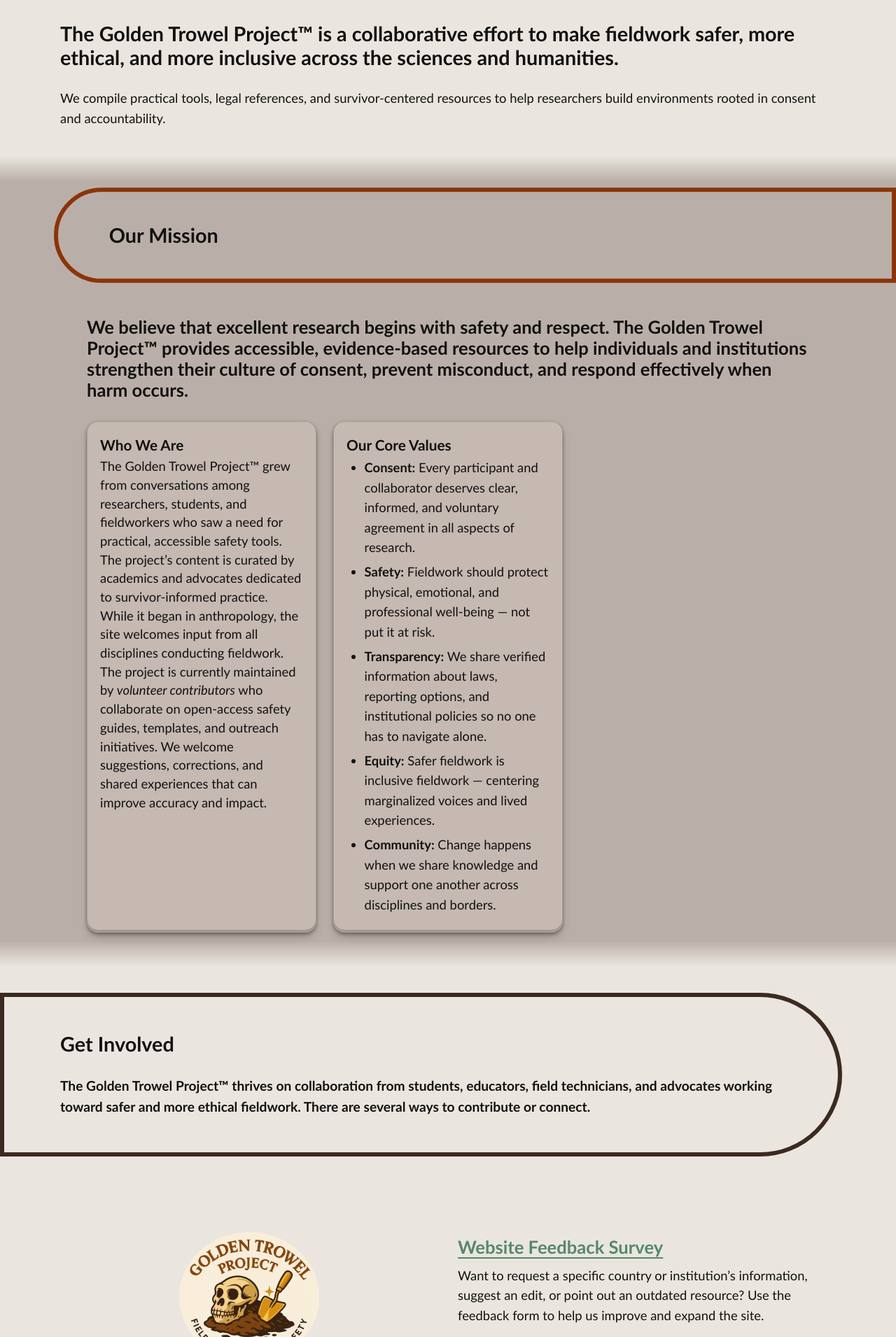
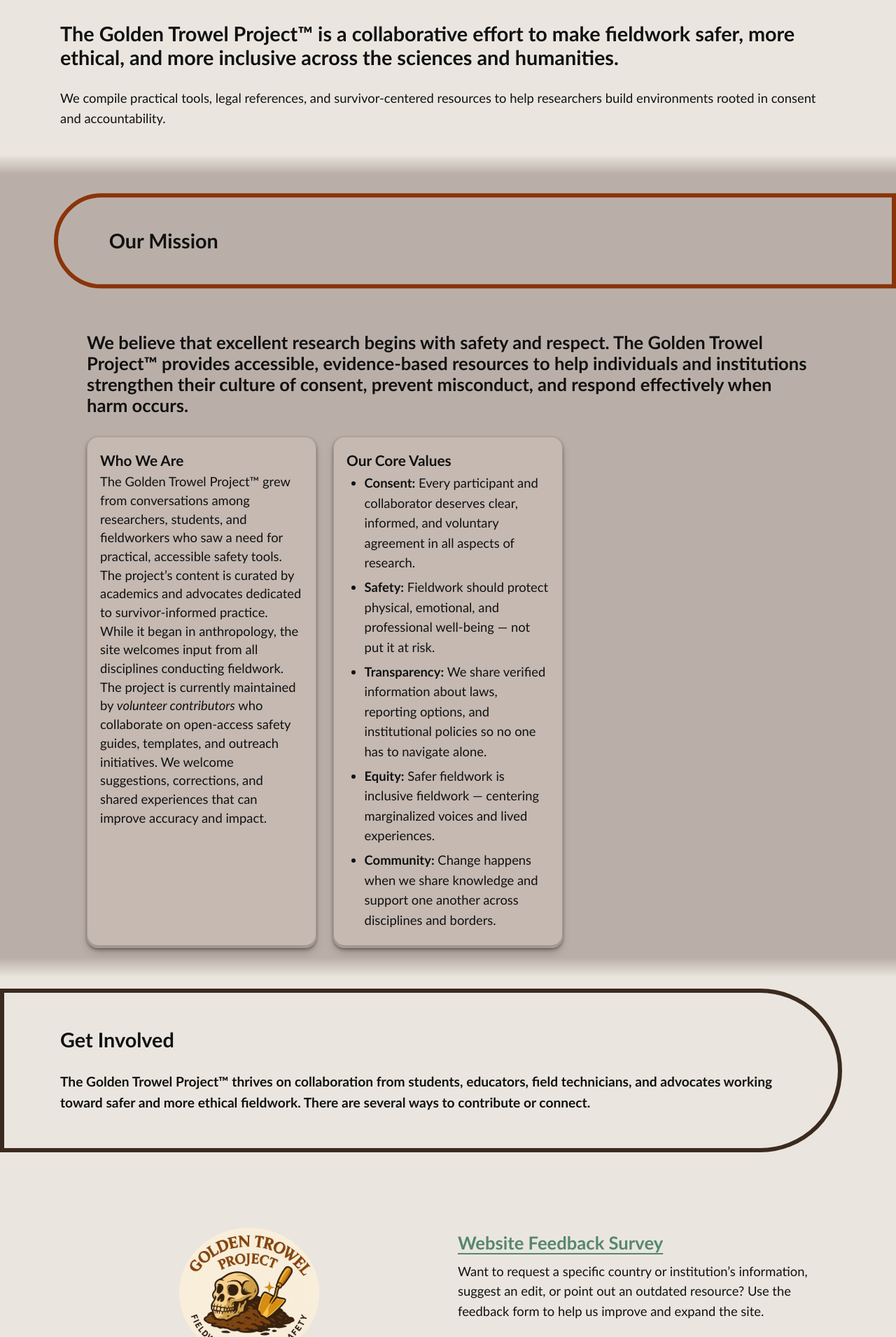
Before and after one commit to AnthroSafetyWarrior/GoldenTrowelProject, a Jekyll site: the page built from _pages/aboutus.html, in a window 1280 px wide. Shown: the part 812-2723 px from the top of the page at 70% size. Built offline with Jekyll 4.4.1, drawn with Linux system fonts in a browser that asks for light colours.

Commit message:
updating name

```diff
--- a/_layouts/default.html
+++ b/_layouts/default.html
@@ -922,105 +922,37 @@
 }
 
 
-/* ================= STRIPE (full-bleed background wrapper) ================= */
+
+/* ================= STRIPE (full-bleed, fading band) ================= */
 .stripe{
-  /* ----------- CONTROLS (tweak once, affects all) ----------- */
-  --stripe-bg: var(--wave-dark);   /* background color */
-  --stripe-bleed-top: 20px;        /* color extends above content */
-  --stripe-bleed-bottom: 0px;      /* color extends below content */
-  --stripe-pad-y: 10px;             /* padding inside the colored area */
+  /* defaults (consistent across all stripes) */
+  --stripe-bg: var(--wave-dark);   /* band color (overridden by modifier) */
+  --stripe-bleed-top: 22px;        /* how far color extends above content */
+  --stripe-bleed-bottom: 22px;     /* how far color extends below content */
+  --stripe-pad-y: 12px;            /* inside padding for content */
   --stripe-section-pad-y: 8px;     /* padding on inner .section */
-  --stripe-gap: 0px;               /* gap inside .section grid */
-  --stripe-pillhead-mb: 8px;       /* pillhead margin inside stripe */
-  --stripe-buffer-bottom: 30px;    /* transparent space AFTER stripe */
+  --stripe-gap: 0px;               /* gap inside inner .section grid */
+  --stripe-fade: 28px;             /* height of the edge fade */
 
   position: relative;
   isolation: isolate;
   margin: 0;
-
-  /* top padding = normal; bottom padding = normal + buffer (transparent) */
   padding: var(--stripe-pad-y) var(--page-pad-inline);
-  padding-bottom: calc(var(--stripe-pad-y) + var(--stripe-buffer-bottom));
 }
 
-/* Full-bleed colored panel only */
+/* full-bleed colored panel with soft fade into page bg */
 .stripe::before{
-  content:"";
-  position:absolute;
-  z-index:-1;                      /* sits behind content */
+  content: "";
+  position: absolute;
+  z-index: -1;
   left: calc(50% - 50vw);
   width: 100vw;
-
-  /* color height is driven ONLY by bleed values */
   top:    calc(-1 * var(--stripe-bleed-top));
   bottom: calc(-1 * var(--stripe-bleed-bottom));
-
   background: var(--stripe-bg);
   pointer-events: none;
-}
 
-/* Anchor to right edge when needed */
-.stripe--right::before{
-  left:auto;
-  right:calc(50% - 50vw);
-}
-
-/* tighten the inner section */
-.stripe > .section{
-  padding-block: var(--stripe-section-pad-y);
-  gap: var(--stripe-gap);
-}
-
-/* control pillhead spacing inside */
-.stripe .pillhead{
-  margin-block: var(--stripe-pillhead-mb);
-}
-
-/* Preset you’re using */
-.stripe--wave-dark { --stripe-bg: var(--wave-dark); }
-/* (You can omit offwhite if you’re not using it) */
-
-/* ================= STRIPE LINK STYLING ================= */
-/* Default link color inside stripes */
-.stripe a{
-  color: var(--slate);
-  text-decoration-color: var(--slate);
-  text-underline-offset: .18em;
-  transition: color .2s ease, text-decoration-color .2s ease;
-}
-
-/* Hover & focus color for accessibility */
-.stripe a:hover,
-.stripe a:focus-visible{
-  color: var(--sage);
-  text-decoration-color: var(--sage);
-  outline: none;
-}
-/* ================= STRIPE LINK STYLING ================= */
-/* Default link color inside stripes */
-.stripe a{
-  color: var(--slate);
-  text-decoration-color: var(--slate);
-  text-underline-offset: .18em;
-  transition: color .2s ease, text-decoration-color .2s ease;
-}
-
-/* Hover & focus color for accessibility */
-.stripe a:hover,
-.stripe a:focus-visible{
-  color: var(--sage);
-  text-decoration-color: var(--sage);
-  outline: none;
-}
-
-/* ========= soft fade for stripes ========= */
-.stripe{
-  /* global knob: how “tall” the fade is */
-  --stripe-fade: 36px;            /* try 24–48px */
-}
-
-/* fade both top & bottom */
-.stripe::before{
+  /* fade to transparent so the page background shows through */
   -webkit-mask-image: linear-gradient(
     to bottom,
     transparent 0,
@@ -1037,20 +969,41 @@
   );
 }
 
-/* optional modifiers if you only want one side faded */
-.stripe--fade-top::before{
-  -webkit-mask-image: linear-gradient(to bottom, transparent, #000 40px);
-          mask-image: linear-gradient(to bottom, transparent, #000 40px);
-}
-.stripe--fade-bottom::before{
-  -webkit-mask-image: linear-gradient(to top, transparent, #000 40px);
-          mask-image: linear-gradient(to top, transparent, #000 40px);
+/* anchor to the right edge when needed (optional) */
+.stripe--right::before{
+  left: auto;
+  right: calc(50% - 50vw);
 }
 
-/* tighter fade on mobile (optional) */
+/* tighten the inner section */
+.stripe > .section{
+  padding-block: var(--stripe-section-pad-y);
+  gap: var(--stripe-gap);
+}
+
+/* link styling inside stripes (inherits your palette) */
+.stripe a{
+  color: var(--slate);
+  text-decoration-color: var(--slate);
+  text-underline-offset: .18em;
+  transition: color .2s ease, text-decoration-color .2s ease;
+}
+.stripe a:hover,
+.stripe a:focus-visible{
+  color: var(--sage);
+  text-decoration-color: var(--sage);
+  outline: none;
+}
+
+/* ===== modifiers ===== */
+.stripe--wave-dark{ --stripe-bg: var(--wave-dark); }
+/* (add more like .stripe--slate etc. if you ever need them) */
+
+/* slightly tighter fade on small screens (optional) */
 @media (max-width: 640px){
-  .stripe{ --stripe-fade: 24px; }
+  .stripe{ --stripe-fade: 22px; }
 }
+
 
 /* ===== NAV ===== */
 /* NAV FLYOUT: styles only for the tiny round buttons */
@@ -1124,16 +1077,7 @@
   display:grid; place-items:center; font-weight:900; color:var(--slate);
   background:
     radial-gradient(#fff 62%, transparent 63%),                 /* inner white */
-    conic-gradient(var(--gold) 0 285deg, transparent 285deg);   /* gold arc */
-}
-
-/* Optional: tiny gold “wedge” at the bottom like your mock */
-.doc-callout .badge::after{
-  content:""; position:absolute; inset:0;
-  background:
-    radial-gradient(circle at 50% 76%, var(--gold) 0 18%, transparent 19%);
-  border-radius:50%;
-  pointer-events:none;
+    conic-gradient(var(--gold));   /* gold arc */
 }
 
 /* Color variants if you want */
```
Also changed, not shown: index.md (+2 -2 lines).
